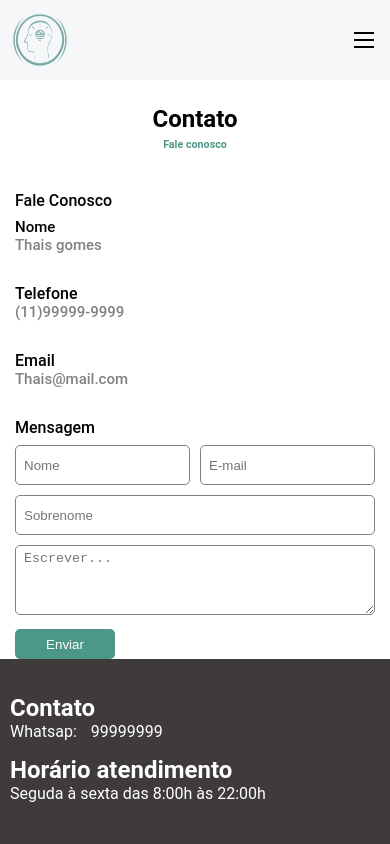
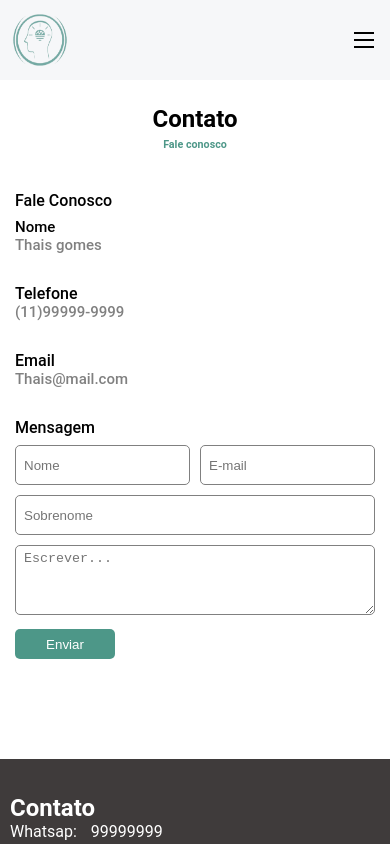
Before and after one commit to marcosrib/site-nextjs, a Next.js app: page /contato in a window 390 px wide. Shown: the top 844 px of the page. Built offline with nearby package versions, Linux system fonts and the light colour scheme.

Commit message:
fix: Ajustado sobreposição teclado mobile

```diff
--- a/src/components/Footer/Footer.module.css
+++ b/src/components/Footer/Footer.module.css
@@ -5,7 +5,6 @@
     bottom: 0;
     left: 0;
     position:relative;
-    z-index: 999;
     margin: 0;
 }
 
--- a/src/pages/contato/Contato.module.css
+++ b/src/pages/contato/Contato.module.css
@@ -2,7 +2,7 @@
     width: 700px;
     margin-left: auto;
     margin-right: auto;
-    height: cal(100vh - 80px);
+    height: calc(100vh - 80px);
     padding-top: 100px;
 }
 
@@ -70,7 +70,6 @@
 .formMessage {
     width: 100%;
     margin-left: 25px;
-    height: 400px;
 }
 
 .titleMessage {
@@ -87,7 +86,7 @@
     height: 50px;
     padding-bottom: 10px;
  }
- .field.name {
+.field.name {
     padding-right: 10px;
  }
 .field > input {
@@ -125,8 +124,8 @@
       width: 100%;
       margin-left: 0;
       margin-right: 0;
-      padding: 25px 15px 0 15px;
-
+      height: auto;
+      padding: 25px 15px 100px 15px;
 
     }
     .contactContainer {
```
